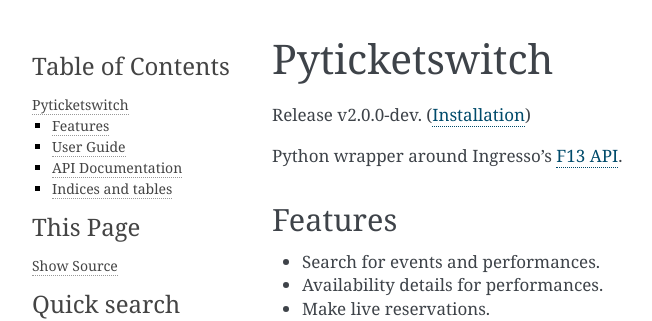
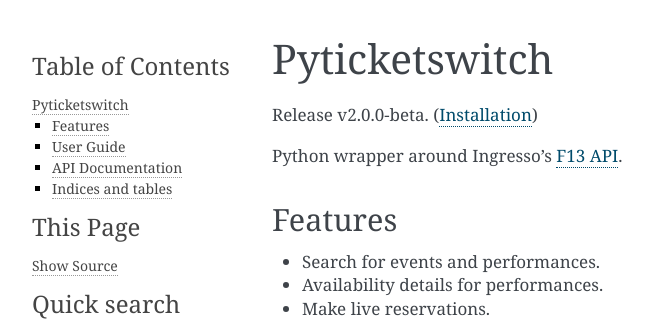
Before and after one commit to ingresso-group/pyticketswitch, a Sphinx documentation site: the page built from docs/index.rst, in a window 1280 px wide. Shown: the top 321 px of the page, without its empty margins (148-800 px from the left). Built offline with Sphinx 7.4.7, drawn with Linux system fonts in a browser that asks for light colours.

Commit message:
Tagging as initial 2.0.0 beta

```diff
--- a/docs/conf.py
+++ b/docs/conf.py
@@ -63,9 +63,9 @@
 # built documents.
 #
 # The short X.Y version.
-version = '2.0.0-dev'
+version = '2.0.0-beta'
 # The full version, including alpha/beta/rc tags.
-release = '2.0.0-dev'
+release = '2.0.0-beta'
 
 # The language for content autogenerated by Sphinx. Refer to documentation
 # for a list of supported languages.
--- a/setup.py
+++ b/setup.py
@@ -4,7 +4,7 @@
 
 setup(
     name='pyticketswitch',
-    version='2.0.0-dev',
+    version='2.0.0-beta',
     author='Ingresso',
     author_email='systems@ingresso.co.uk',
     url='https://github.com/ingresso-group/pyticketswitch/',
```
